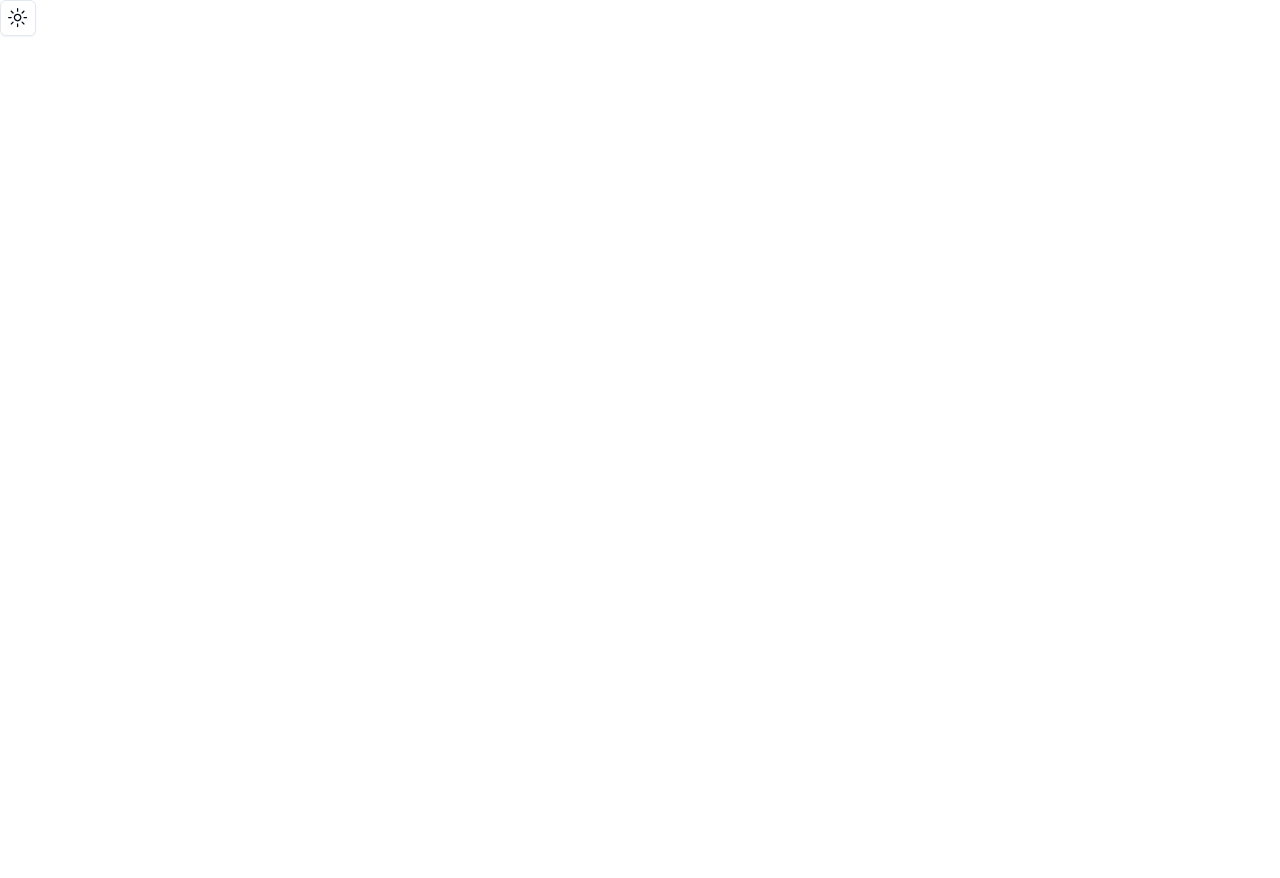
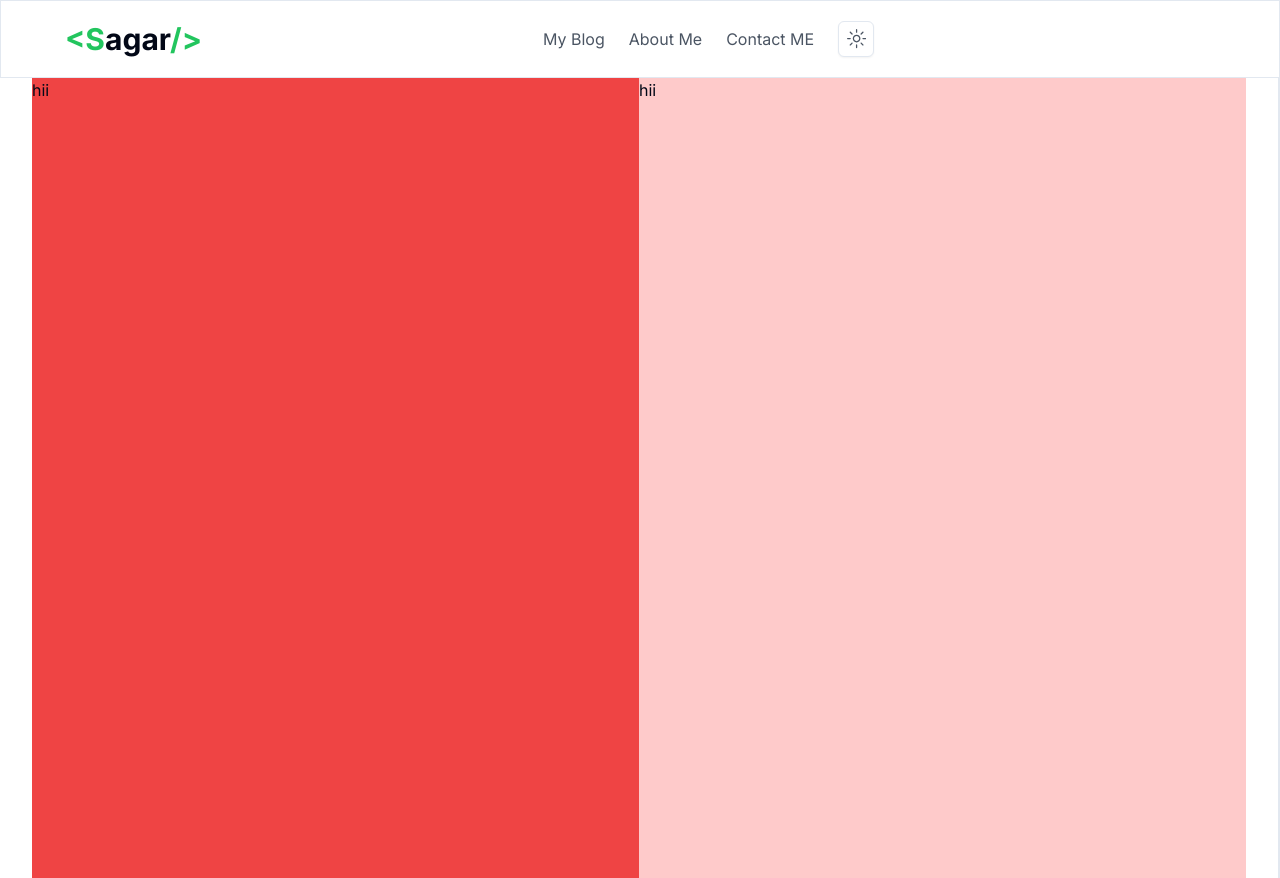
Before and after one commit to sagarsangwan/personalportfolio3.0, a Next.js app: page / in a window 1280 px wide. Before the commit the page ends 800 px from the top, so only its background shows below. Built offline with nearby package versions, Linux system fonts and the light colour scheme.

Commit message:
added new navbar

```diff
--- a/app/layout.js
+++ b/app/layout.js
@@ -1,6 +1,7 @@
 import { Inter } from "next/font/google";
 import "./globals.css";
 import { ThemeProvider } from "@/components/theme-provider"
+import Navbar from "@/components/navbar";
 
 const inter = Inter({ subsets: ["latin"] });
 
@@ -19,6 +20,7 @@ export default function RootLayout({ children }) {
           enableSystem
           disableTransitionOnChange
         >
+          <Navbar />
           {children}
         </ThemeProvider></body>
     </html>
--- a/app/page.js
+++ b/app/page.js
@@ -1,9 +1,9 @@
-import { ModeToggle } from "@/components/theme/themeswitcher";
 
+import Hero from "@/components/hero";
 export default function Home() {
   return (
-    <main>
-      <ModeToggle />
+    <main className="container border-r-2  h-screen">
+      <Hero />
     </main>
   );
 }
--- /dev/null
+++ b/components/hero.jsx
@@ -0,0 +1,17 @@
+import React from 'react'
+
+function Hero() {
+  return (
+    <div className='flex flex-wrap h-full'>
+      <div className='bg-red-500 w-full sm:w-1/2 '>
+        hii
+      </div>
+      <div className='bg-red-200 w-full sm:w-1/2'>
+        hii
+      </div>
+
+    </div>
+  )
+}
+
+export default Hero
--- /dev/null
+++ b/components/navbar.jsx
@@ -0,0 +1,60 @@
+"use client"
+
+import * as React from "react"
+import Link from "next/link"
+
+import { ModeToggle } from "@/components/theme/themeswitcher";
+// import { IoIosMenu } from "react-icons/io";
+
+export default function Navbar() {
+    const [state, setState] = React.useState(false)
+    const name1 = "<S"
+    const name2 = "agar"
+    const name3 = "/>"
+
+    const menus = [
+        // { title: "Home", path: "/your-path" },
+        { title: "My Blog", path: "/your-path" },
+        { title: "About Me", path: "/your-path" },
+        { title: "Contact ME", path: "/your-path" },
+    ]
+
+    return (
+        <nav className="bg-white w-full border-slate-200 container border">
+            <div className="items-center max-w-screen-xl mx-auto md:flex md:px-8">
+                <div className="flex items-center justify-between py-3 md:py-5 md:block">
+                    <Link href="/">
+                        <h1 className="text-3xl font-bold">
+                            <span className="text-green-500">{name1}</span>
+                            <span >{name2}</span>
+                            <span className="text-green-500">{name3}</span>
+                        </h1>
+                    </Link>
+                    <div className="md:hidden">
+                        <button
+                            className="text-gray-700 outline-none p-2 rounded-md focus:border-gray-400 focus:border"
+                            onClick={() => setState(!state)}
+                        >
+                            <svg width="15" height="15" viewBox="0 0 15 15" fill="none" xmlns="http://www.w3.org/2000/svg"><path d="M1.5 3C1.22386 3 1 3.22386 1 3.5C1 3.77614 1.22386 4 1.5 4H13.5C13.7761 4 14 3.77614 14 3.5C14 3.22386 13.7761 3 13.5 3H1.5ZM1 7.5C1 7.22386 1.22386 7 1.5 7H13.5C13.7761 7 14 7.22386 14 7.5C14 7.77614 13.7761 8 13.5 8H1.5C1.22386 8 1 7.77614 1 7.5ZM1 11.5C1 11.2239 1.22386 11 1.5 11H13.5C13.7761 11 14 11.2239 14 11.5C14 11.7761 13.7761 12 13.5 12H1.5C1.22386 12 1 11.7761 1 11.5Z" fill="currentColor" fill-rule="evenodd" clip-rule="evenodd"></path></svg>
+                        </button>
+                    </div>
+                </div>
+                <div
+                    className={`flex-1 justify-self-center pb-3 mt-8 md:block md:pb-0 md:mt-0 ${state ? "block" : "hidden"
+                        }`}
+                >
+                    <ul className="justify-center items-center space-y-8 md:flex md:space-x-6 md:space-y-0">
+                        {menus.map((item, idx) => (
+                            <li key={idx} className="text-gray-600 hover:text-indigo-600">
+                                <Link href={item.path}>{item.title}</Link>
+                            </li>
+                        ))}
+                        <li className="text-gray-600 hover:text-indigo-600">
+                            <ModeToggle />
+                        </li>
+                    </ul>
+                </div>
+            </div>
+        </nav>
+    )
+}
```
